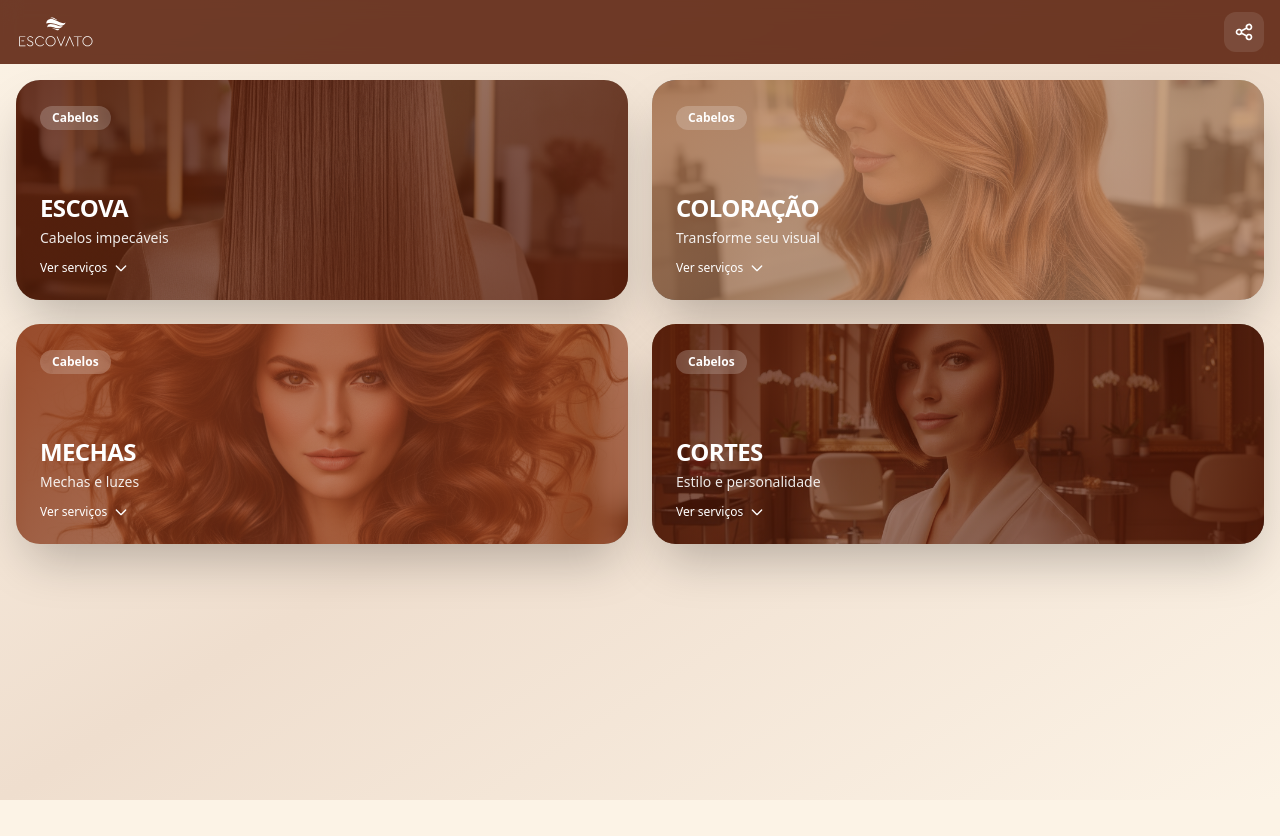
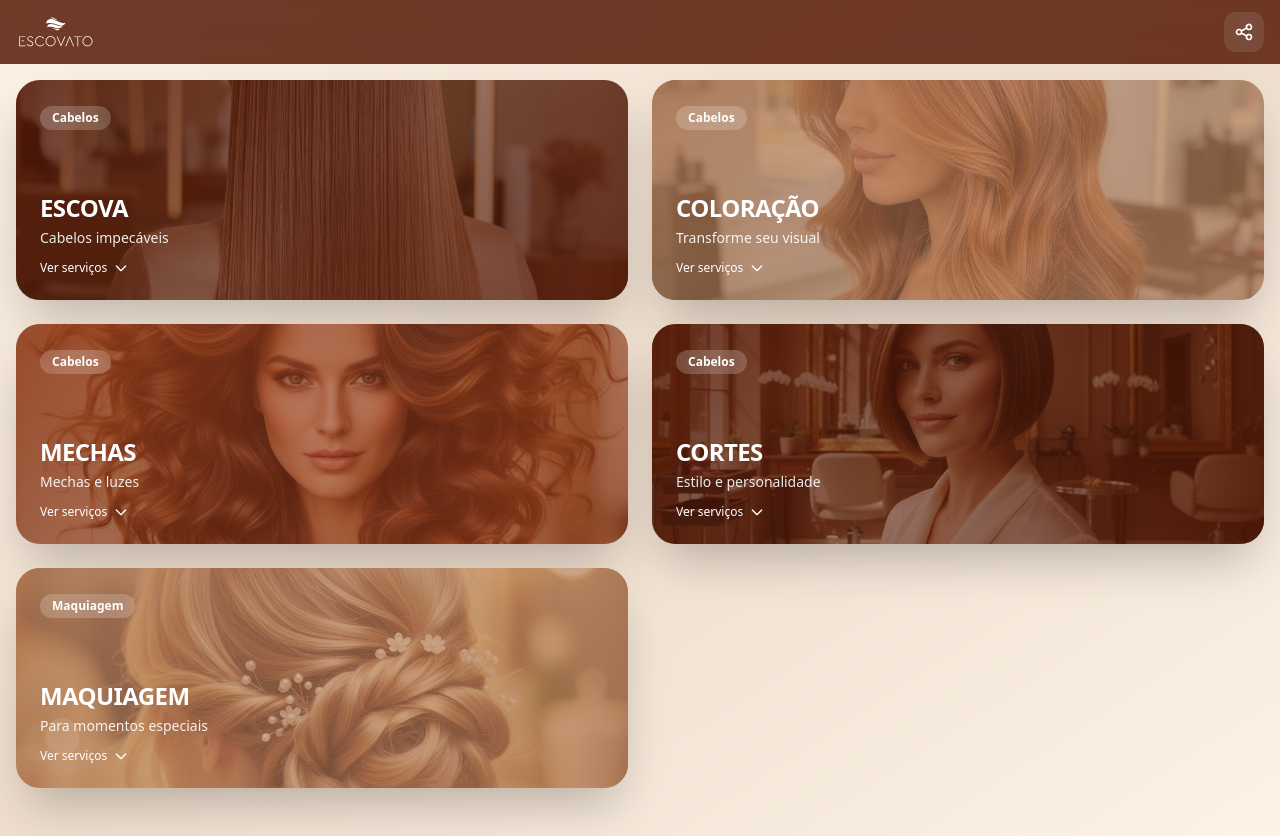
Before and after one commit to rogerio-azevedo/escovato, a Next.js app: page /catalogo in a window 1280 px wide. Before the commit the page ends 800 px from the top, so only its background shows below. Built offline with nearby package versions, Linux system fonts and the light colour scheme.

Commit message:
feat: maquiagem

```diff
--- a/src/app/catalogo/page.tsx
+++ b/src/app/catalogo/page.tsx
@@ -190,6 +190,40 @@ const categorias: Categoria[] = [
       },
     ],
   },
+  {
+    id: "maquiagem",
+    nome: "Maquiagem",
+    titulo: "MAQUIAGEM",
+    subtitulo: "Para momentos especiais",
+    imagem: "/images/catalogo/penteado.png",
+    cor: "#AF7751",
+    corTexto: "#FFFFFF",
+    servicos: [
+      {
+        nome: "Make Up Truque",
+        preco: "R$ 120",
+        destaque: false,
+      },
+      {
+        nome: "Make Up Express",
+        preco: "R$ 180",
+        destaque: false,
+        observacao: "Inclui cílios",
+      },
+      {
+        nome: "Make Up Social",
+        preco: "R$ 230",
+        destaque: true,
+        observacao: "Inclui cílios, blindagem da pele. Ideal para eventos.",
+      },
+      {
+        nome: "Qualquer Penteado",
+        preco: "R$ 200",
+        destaque: true,
+        observacao: "Inclui escova | babyliss",
+      },
+    ],
+  },
   //   {
   //     id: "brows-lashes",
   //     nome: "Olhos",
@@ -289,22 +323,7 @@ const categorias: Categoria[] = [
   //     ],
   //   },
   //   {
-  //     id: "penteados",
-  //     nome: "Cabelos",
-  //     titulo: "PENTEADOS",
-  //     subtitulo: "Para momentos especiais",
-  //     imagem: "/images/catalogo/penteado.png",
-  //     cor: "#AF7751",
-  //     corTexto: "#FFFFFF",
-  //     servicos: [
-  //       {
-  //         nome: "Qualquer Penteado",
-  //         preco: "R$ 105",
-  //         destaque: true,
-  //         observacao: "Inclui escova | Adicional Donuts + R$35",
-  //       },
-  //     ],
-  //   },
+
   //   {
   //     id: "depilacao",
   //     nome: "Rosto",
```
